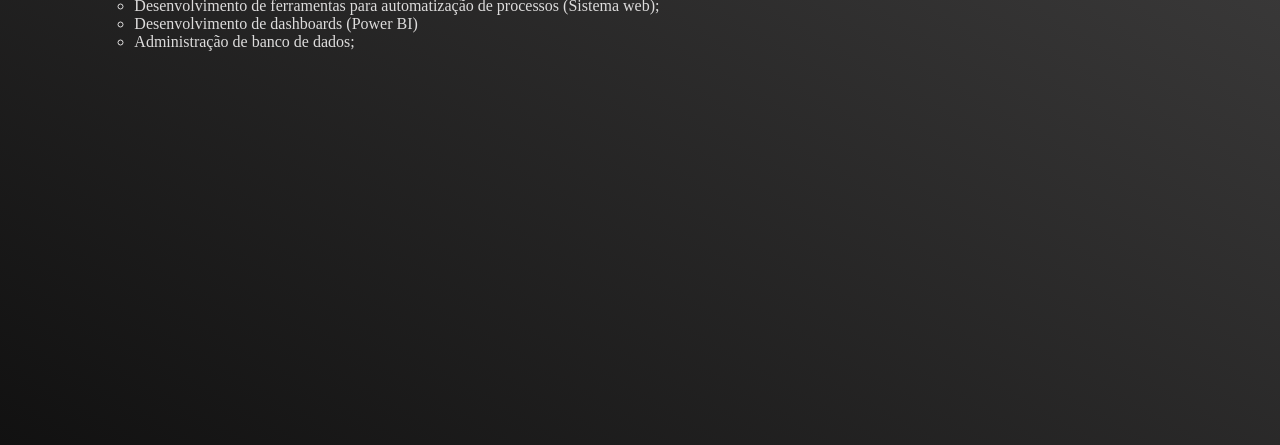
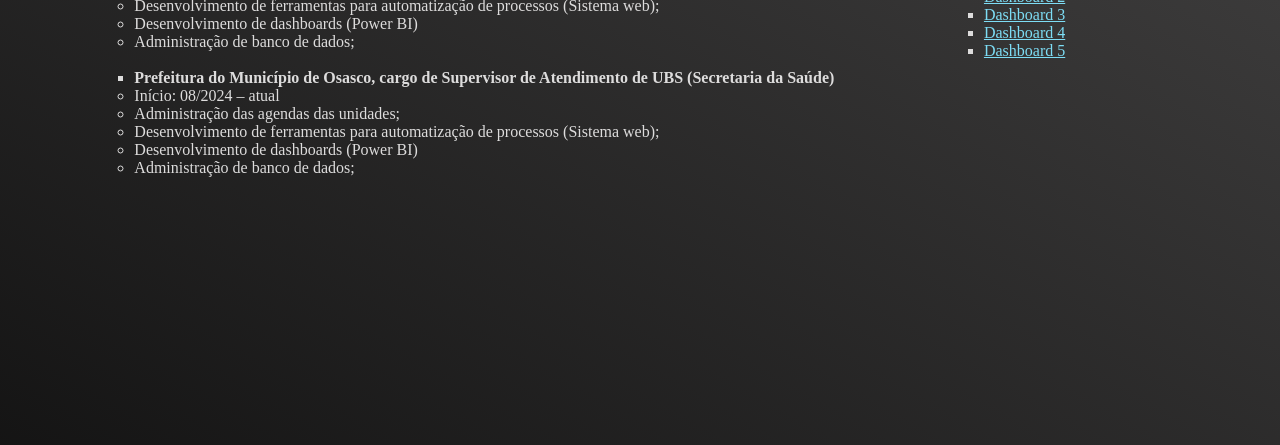
Before and after one commit to mcseki/curriculo, a plain HTML site: page index.html in a window 1280 px wide. Shown: the part 2208-2653 px from the top of the page. Drawn offline with Linux system fonts and the light colour scheme.

Commit message:
Update index.html
atualiza cargo

```diff
--- a/index.html
+++ b/index.html
@@ -130,6 +130,21 @@
                     <li>Administração de banco de dados;</li>
                 </ul>
             </ul>
+
+        </BR><ul type="square">
+            <li><h4>Prefeitura do Município de Osasco, cargo de Supervisor de Atendimento de UBS (Secretaria da Saúde)</h4></li>
+            <ul>
+                <li>Início: 08/2024 – atual
+                </li>
+                <li>Administração das agendas das unidades;</li>
+                <li>Desenvolvimento de ferramentas para automatização de processos (Sistema web);
+
+                </li>
+                <li>Desenvolvimento de dashboards (Power BI)
+                </li>
+                <li>Administração de banco de dados;</li>
+            </ul>
+        </ul>
         </div>
 
         <div class="section_exp_right">
```
